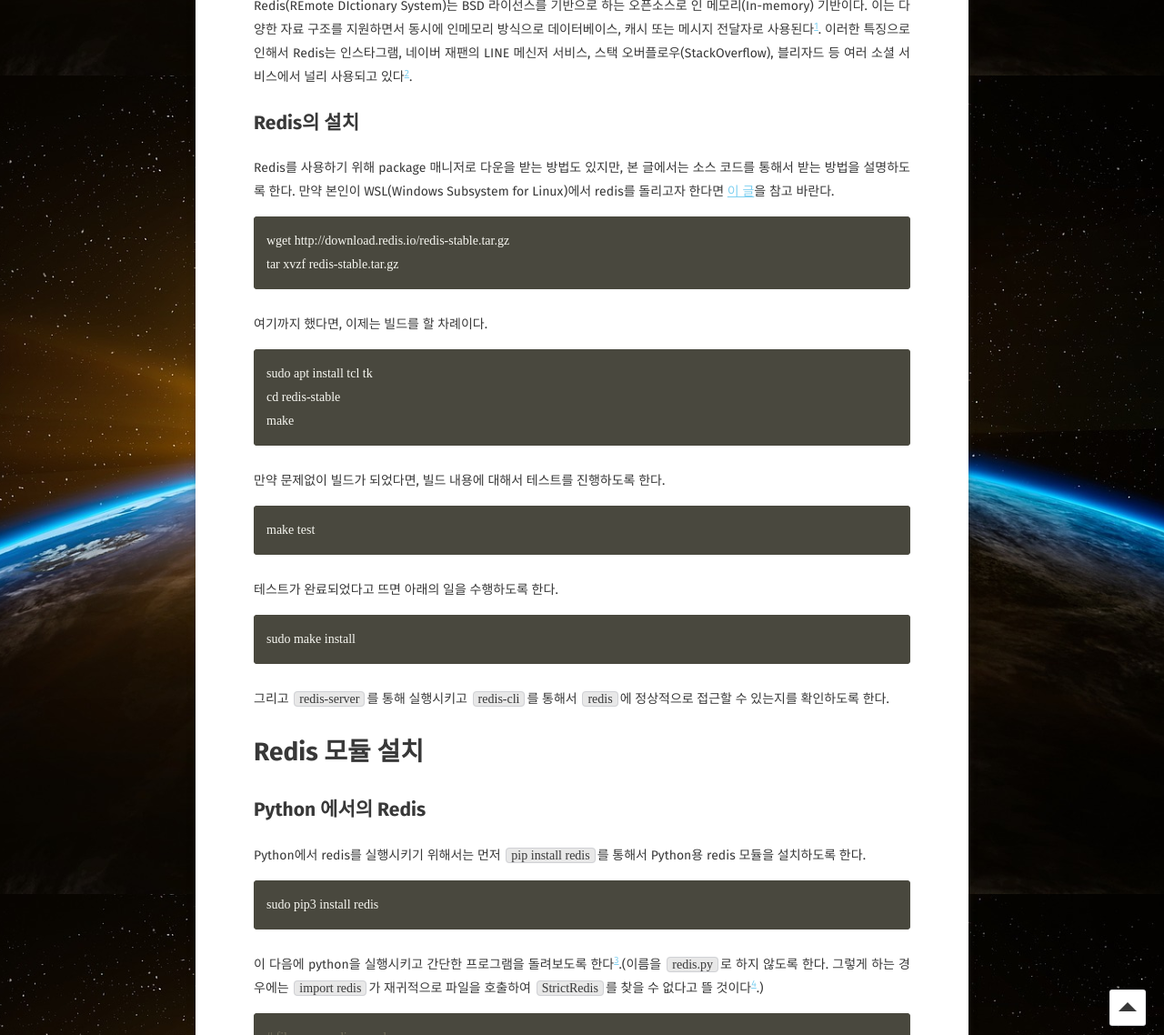
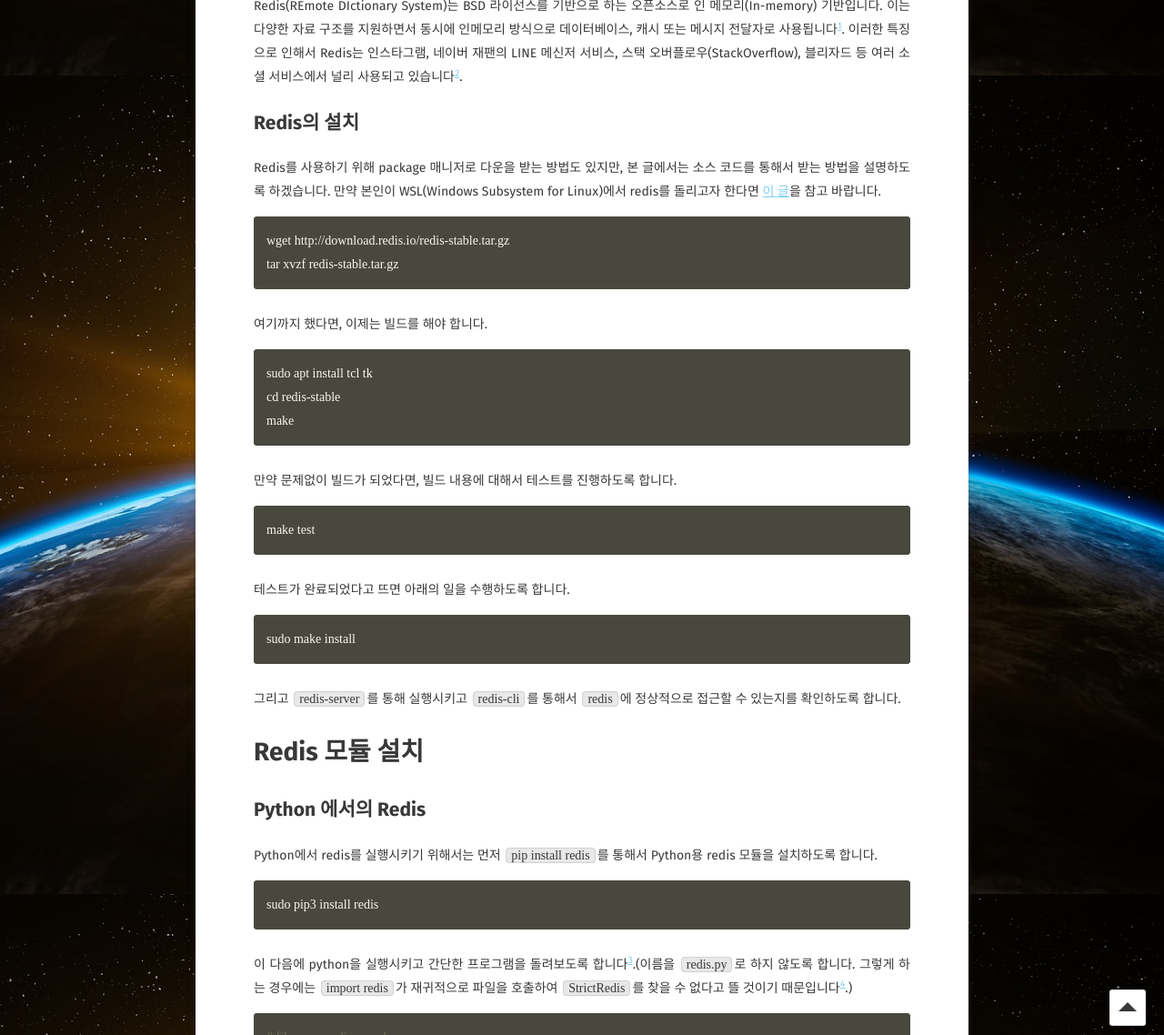
Before and after one commit to BlaCkinkGJ/blackinkgj.github.io, a Jekyll site: the page built from _posts/2019-Private/2019-11-12-installation-of-redis.md, in a window 1280 px wide and 1400 px high, scrolled down 555 px. Shown: the part 262-1400 px from the top of the window at 91% size. Built offline with Jekyll 4.4.1, drawn with Linux system fonts in a browser that asks for light colours; some web fonts are replaced; comment, search, counter and statistics services are not loaded; some of the changed text lies outside the part shown.

Commit message:
Update 2019-11-12-installation-of-redis.md

````diff
--- a/_posts/2019-Private/2019-11-12-installation-of-redis.md
+++ b/_posts/2019-Private/2019-11-12-installation-of-redis.md
@@ -14,18 +14,18 @@ comments: true
 
 ![redis logo](https://www.drupal.org/files/styles/grid-3-2x/public/project-images/redis-logo.png?itok=glSfTKCn)
 
-Redis(REmote DIctionary System)는 BSD 라이선스를 기반으로 하는 오픈소스로 인 메모리(In-memory) 기반이다. 이는 다양한 자료 구조를 지원하면서 동시에 인메모리 방식으로 데이터베이스, 캐시 또는 메시지 전달자로 사용된다[^1]. 이러한 특징으로 인해서 Redis는 인스타그램, 네이버 재팬의 LINE 메신저 서비스, 스택 오버플로우(StackOverflow), 블리자드 등 여러 소셜 서비스에서 널리 사용되고 있다[^2].
+Redis(REmote DIctionary System)는 BSD 라이선스를 기반으로 하는 오픈소스로 인 메모리(In-memory) 기반입니다. 이는 다양한 자료 구조를 지원하면서 동시에 인메모리 방식으로 데이터베이스, 캐시 또는 메시지 전달자로 사용됩니다[^1]. 이러한 특징으로 인해서 Redis는 인스타그램, 네이버 재팬의 LINE 메신저 서비스, 스택 오버플로우(StackOverflow), 블리자드 등 여러 소셜 서비스에서 널리 사용되고 있습니다[^2].
 
 ## Redis의 설치
 
-Redis를 사용하기 위해 package 매니저로 다운을 받는 방법도 있지만, 본 글에서는 소스 코드를 통해서 받는 방법을 설명하도록 한다. 만약 본인이 WSL(Windows Subsystem for Linux)에서 redis를 돌리고자 한다면 [이 글]( https://medium.com/@RedisLabs/windows-subsystem-for-linux-wsl-10e3ca4d434e )을 참고 바란다.
+Redis를 사용하기 위해 package 매니저로 다운을 받는 방법도 있지만, 본 글에서는 소스 코드를 통해서 받는 방법을 설명하도록 하겠습니다. 만약 본인이 WSL(Windows Subsystem for Linux)에서 redis를 돌리고자 한다면 [이 글]( https://medium.com/@RedisLabs/windows-subsystem-for-linux-wsl-10e3ca4d434e )을 참고 바랍니다.
 
 ```bash
 wget http://download.redis.io/redis-stable.tar.gz
 tar xvzf redis-stable.tar.gz
 ```
 
-여기까지 했다면, 이제는 빌드를 할 차례이다.
+여기까지 했다면, 이제는 빌드를 해야 합니다.
 
 ```bash
 sudo apt install tcl tk
@@ -33,31 +33,31 @@ cd redis-stable
 make
 ```
 
-만약 문제없이 빌드가 되었다면, 빌드 내용에 대해서 테스트를 진행하도록 한다.
+만약 문제없이 빌드가 되었다면, 빌드 내용에 대해서 테스트를 진행하도록 합니다.
 
 ```bash
 make test
 ```
 
-테스트가 완료되었다고 뜨면 아래의 일을 수행하도록 한다.
+테스트가 완료되었다고 뜨면 아래의 일을 수행하도록 합니다.
 
 ```bash
 sudo make install
 ```
 
-그리고 `redis-server`를 통해 실행시키고 `redis-cli`를 통해서 `redis`에 정상적으로 접근할 수 있는지를 확인하도록 한다.
+그리고 `redis-server`를 통해 실행시키고 `redis-cli`를 통해서 `redis`에 정상적으로 접근할 수 있는지를 확인하도록 합니다.
 
 # Redis 모듈 설치
 
 ## Python 에서의 Redis
 
-Python에서 redis를 실행시키기 위해서는 먼저 `pip install redis`를 통해서 Python용 redis 모듈을 설치하도록 한다.
+Python에서 redis를 실행시키기 위해서는 먼저 `pip install redis`를 통해서 Python용 redis 모듈을 설치하도록 합니다.
 
 ```bash
 sudo pip3 install redis
 ```
 
-이 다음에 python을 실행시키고 간단한 프로그램을 돌려보도록 한다[^3].(이름을 `redis.py`로 하지 않도록 한다. 그렇게 하는 경우에는 `import redis`가 재귀적으로 파일을 호출하여 `StrictRedis`를 찾을 수 없다고 뜰 것이다[^4].)
+이 다음에 python을 실행시키고 간단한 프로그램을 돌려보도록 합니다[^3].(이름을 `redis.py`로 하지 않도록 합니다. 그렇게 하는 경우에는 `import redis`가 재귀적으로 파일을 호출하여 `StrictRedis`를 찾을 수 없다고 뜰 것이기 때문입니다[^4].)
 
 ```python
 # filename: redis-sample.py
@@ -94,9 +94,9 @@ get result: None
 
 ## C/C++ 에서의 Redis
 
-Redis를 사용하는 데에는 무수히 많은 라이브러리들이 존재한다. 하지만 C++의 경우에는 추천하는 redis 라이브러리가 없는 것을 알 수 있다[^5]. 그래서 C++에서 redis를 개발할 때에는 C 라이브러리인 [hiredis](https://github.com/redis/hiredis )를 사용하는 것을 추천한다.
+Redis를 사용하는 데에는 무수히 많은 라이브러리들이 존재합니다. 하지만 C++의 경우에는 추천하는 redis 라이브러리가 없는 것을 알 수 있습니다[^5]. 그래서 C++에서 redis를 개발할 때에는 C 라이브러리인 [hiredis](https://github.com/redis/hiredis )를 사용하는 것을 추천합니다.
 
-hiredis의 설치 방법은 간단하다. 먼저 Redis 설치 방법과 동일하게 웹에서 소스 코드를 다운 받도록 한다.
+hiredis의 설치 방법은 간단합니다. 먼저 Redis 설치 방법과 동일하게 웹에서 소스 코드를 다운 받도록 합니다.
 
 ```bash
 wget https://github.com/redis/hiredis/archive/v0.14.0.tar.gz
@@ -104,13 +104,13 @@ tar -xvzf v0.14.0.tar.gz
 cd hiredis-0.14.0
 ```
 
-다운 받은 후에는 빌드를 하고 설치를 진행한다.
+다운 받은 후에는 빌드를 하고 설치를 진행합니다.
 
 ```bash
 sudo make && sudo make install
 ```
 
-설치가 완료되었으면 아래와 같은 코드를 작성한다[^6][^7].
+설치가 완료되었으면 아래와 같은 코드를 작성합니다[^6][^7].
 
 ```c
 // filename: redis-sample.c
@@ -146,14 +146,14 @@ int main(void) {
 }
 ```
 
-코드를 작성을 했다면, 다음 명령을 통해서 컴파일하고 실행해보도록 한다. 만약에 `<hiredis/hiredis.h>`와 같이 사용하지 않고, `<hiredis.h>`와 같이 사용하고자 한다면 `-I/usr/local/include/hiredis`를 인자 값으로 추가해주도록 한다.
+코드를 작성을 했다면, 다음 명령을 통해서 컴파일하고 실행해보도록 합니다. 만약에 `<hiredis/hiredis.h>`와 같이 사용하지 않고, `<hiredis.h>`와 같이 사용하고자 한다면 `-I/usr/local/include/hiredis`를 인자 값으로 추가해주도록 합니다.
 
 ```bash
 gcc redis-sample.c -L/usr/local/lib -lhiredis
 ./a.out
 ```
 
-실행을 하면 다음과 같은 결과가 나오게 된다.
+실행을 하면 다음과 같은 결과가 나오게 됩니다.
 
 ```bash
 set result: OK
@@ -162,11 +162,7 @@ set result: (null)
 set result: (null)
 ```
 
-앞서 짠 python의 코드를 동일하게 수행하는 코드를 작성한 것이다.
-
-# 결론
-
-이러한 방식을 통하여 **Redis**와 그에 연관된 라이브러리를 사용할 수 있는 것을 알 수 있다.
+앞서 짠 python의 코드를 동일하게 수행하는 코드를 작성한 것입니다.
 
 참고 자료
 ---
````
